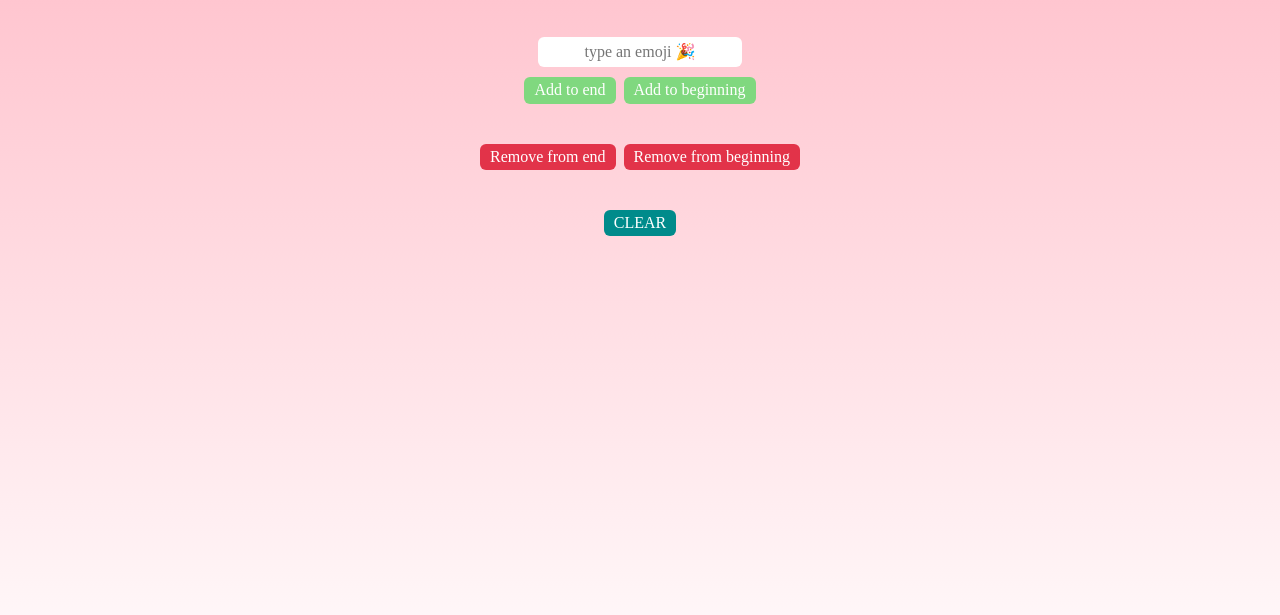
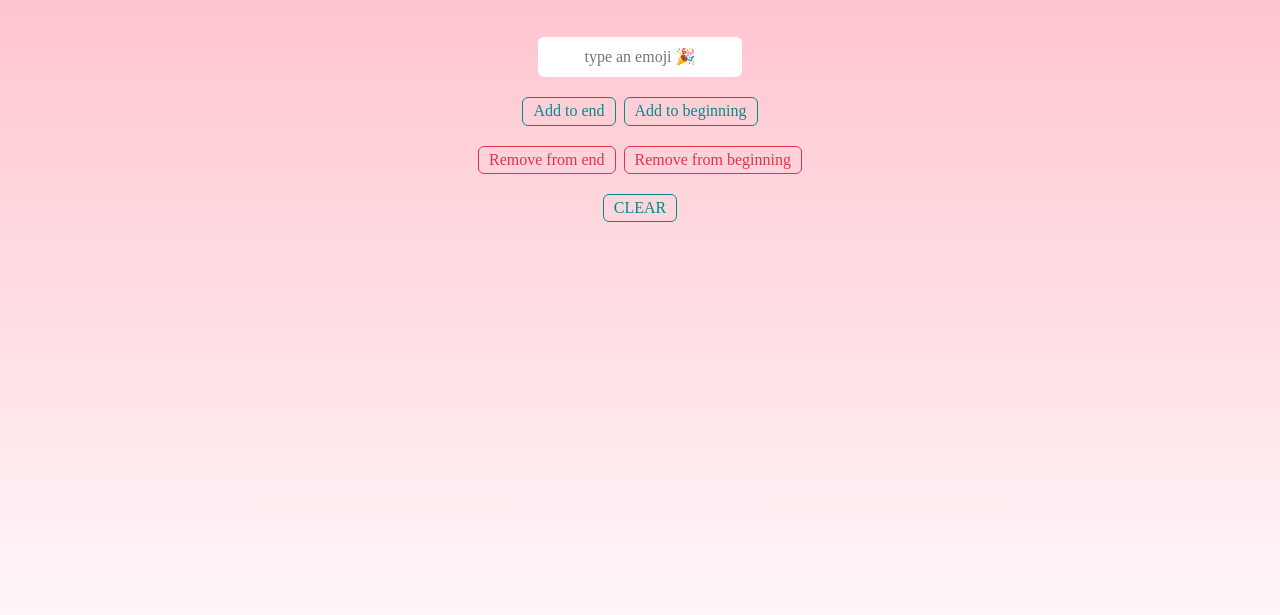
Before and after one commit to ringtho/emojis, a website built with webpack: page index.html in a window 1280 px wide. Shown: the part 71-686 px from the top of the page. Built offline with nearby package versions, Linux system fonts and the light colour scheme; a web font is replaced by a local one.

Commit message:
Updated the buttons outlook

```diff
--- a/index.css
+++ b/index.css
@@ -19,13 +19,19 @@ body {
 }
 
 #push-btn,#unshift-btn {
-    background-color: #80D87F;
+    background-color: darkcyan;
     cursor: pointer;
+    background: transparent;
+    color: darkcyan;
+    border: 1px solid darkcyan;
 }
 
 #shift-btn,#pop-btn {
     background-color: #E23349;
     cursor: pointer;
+    color: #E23349;
+    background: transparent;
+    border: 1px solid #E23349;
 }
 
 #clear-btn{
@@ -42,7 +48,7 @@ input {
     margin: 0 auto;
     display: block;
     border: none;
-    height: 30px;
+    height: 40px;
     background: white;
     border-radius: 6px;
     text-align: center;
@@ -51,16 +57,17 @@ input {
 button {
     font-family: Baloo;
     letter-spacing: px;
-    background: darkcyan;
-    color: white;
+    background: transparent;
+    color: darkcyan;
     border: none;
     padding: 4px 10px;
     border-radius: 6px;
     margin: 0 4px;
+    border: 1px solid darkcyan;
 }
 
 .buttons-wrapper {
     display: flex;
     justify-content: center;
-    margin: 10px 0 40px;
+    margin: 20px 0 0;
 }
```
